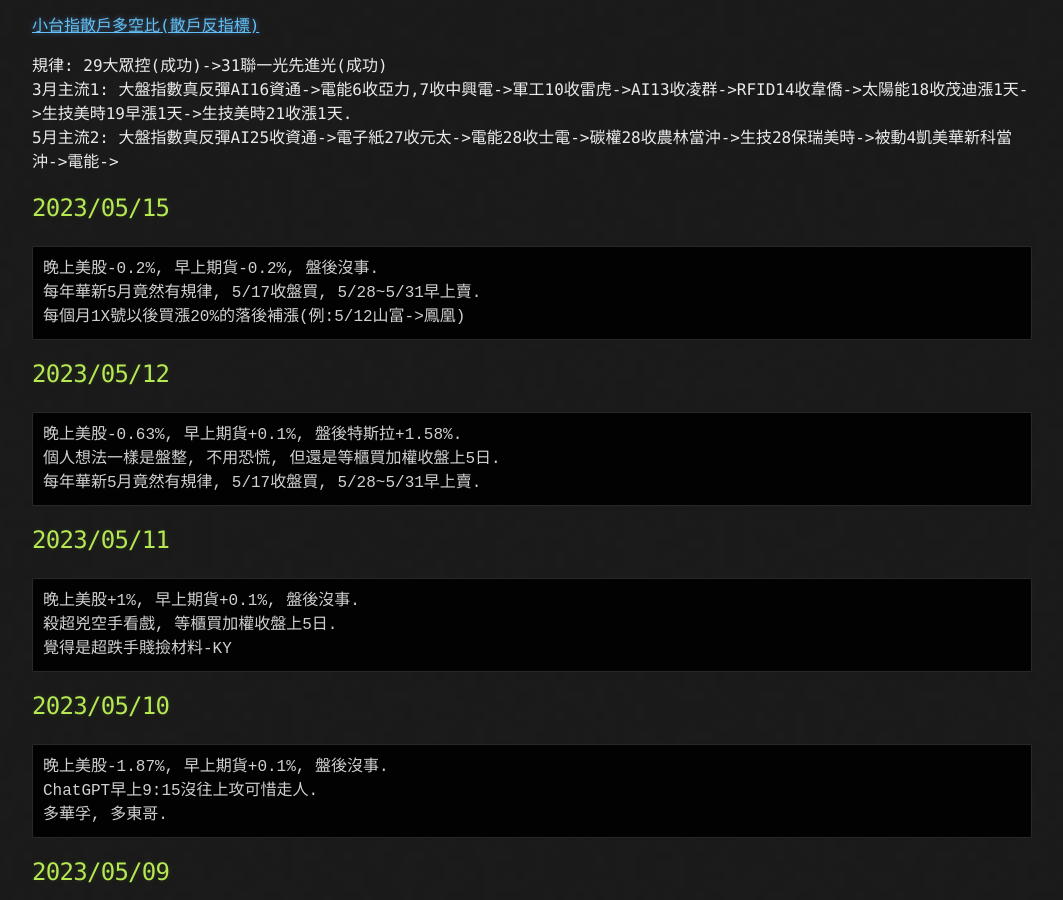
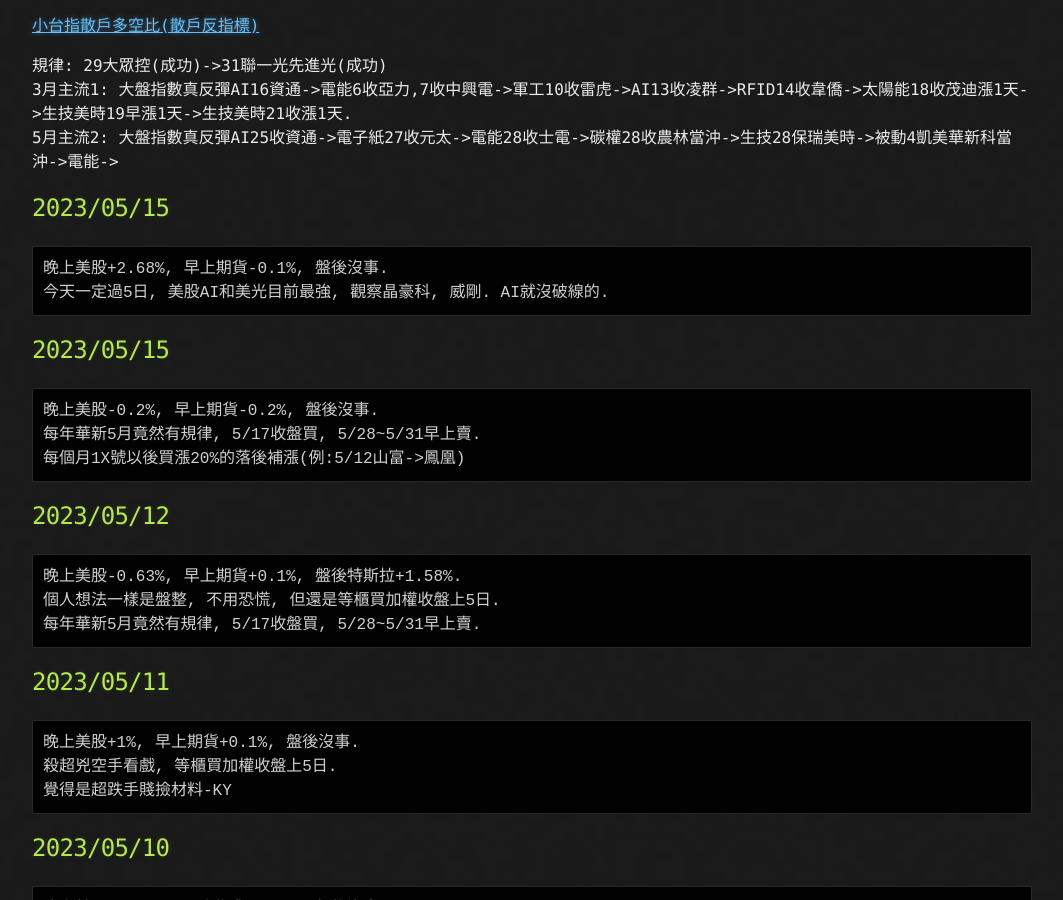
Before and after one commit to lepg5487/Stock_God, a Jekyll site: the page built from index.md, in a window 1280 px wide and 900 px high, scrolled down 484 px. Shown: the whole window, without its empty margins (108-1171 px from the left). Built offline with Jekyll 4.4.1, drawn with Linux system fonts in a browser that asks for light colours; our own code applies the rules of GitHub Pages for plain Markdown files.

Commit message:
Update index.md

````diff
--- a/index.md
+++ b/index.md
@@ -19,6 +19,12 @@ layout: testlayouts
 規律: 29大眾控(成功)->31聯一光先進光(成功)
 3月主流1: 大盤指數真反彈AI16資通->電能6收亞力,7收中興電->軍工10收雷虎->AI13收凌群->RFID14收韋僑->太陽能18收茂迪漲1天->生技美時19早漲1天->生技美時21收漲1天.
 5月主流2: 大盤指數真反彈AI25收資通->電子紙27收元太->電能28收士電->碳權28收農林當沖->生技28保瑞美時->被動4凱美華新科當沖->電能->
+
+## 2023/05/15
+```
+晚上美股+2.68%, 早上期貨-0.1%, 盤後沒事.
+今天一定過5日, 美股AI和美光目前最強, 觀察晶豪科, 威剛. AI就沒破線的.
+```
 
 ## 2023/05/15
 ```
````
